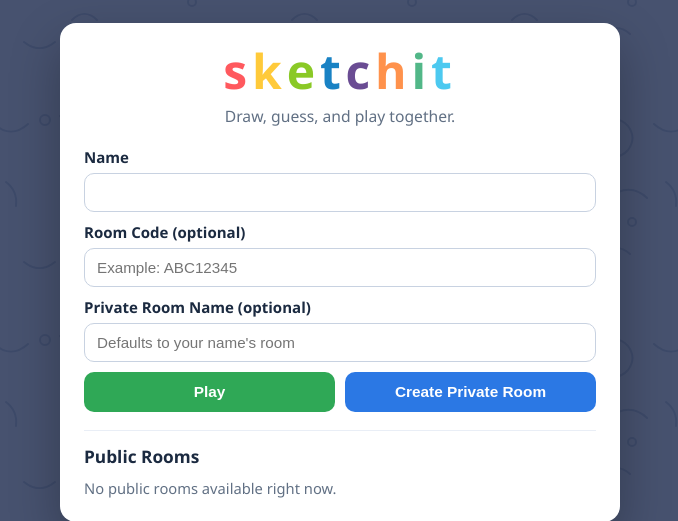
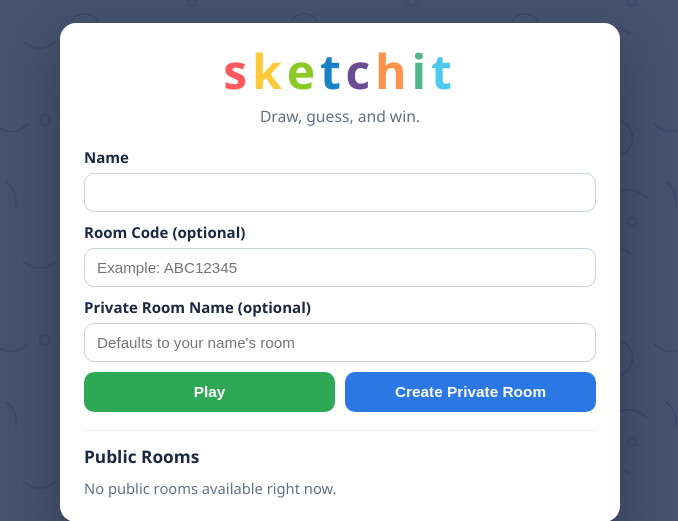
Before and after one commit to alexsmyr0/sketchit, a Django app: template rooms/templates/rooms/room_entry.html in a window 1280 px wide. Shown: the part 128-649 px from the top of the page, without its empty margins (300-978 px from the left). Run offline with Django 5.2, Linux system fonts and the light colour scheme; the template is opened without the code that fills it, so the values that code supplies are empty; parts of the project's set-up code (start-up, migrations or seed data) failed here and were passed over.

Commit message:
Changed slogan

```diff
--- a/rooms/templates/rooms/room_entry.html
+++ b/rooms/templates/rooms/room_entry.html
@@ -12,7 +12,7 @@
         <h1 class="logo" aria-label="sketchit">
             <span style="color:#ff595e;">s</span><span style="color:#ffca3a;">k</span><span style="color:#8ac926;">e</span><span style="color:#1982c4;">t</span><span style="color:#6a4c93;">c</span><span style="color:#ff924c;">h</span><span style="color:#52b788;">i</span><span style="color:#4cc9f0;">t</span>
         </h1>
-        <p class="subtitle">Draw, guess, and play together.</p>
+        <p class="subtitle">Draw, guess, and win.</p>
 
         <form id="entry-form" method="post" novalidate>
             {% csrf_token %}
```
